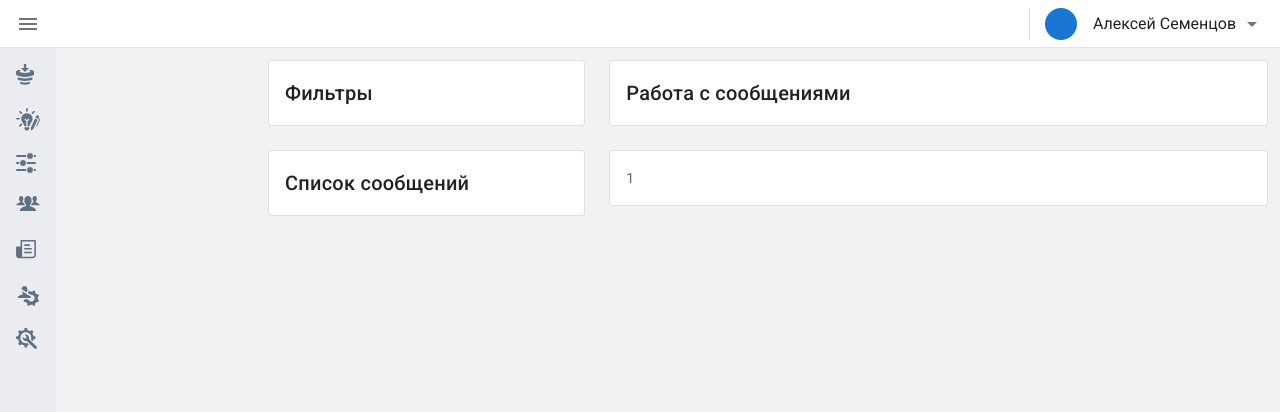
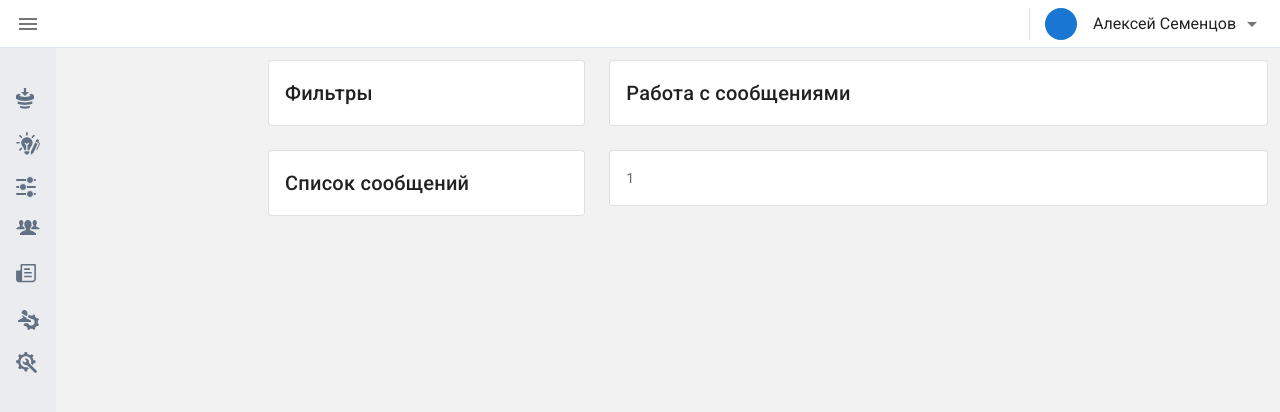
Before and after one commit to semencov-ogievskiq/dialog, a Vue app: page / in a window 1280 px wide. Shown: the top 412 px of the page. Built offline with nearby package versions, Linux system fonts and the light colour scheme.

Commit message:
refactor: Добавить padding-top Sidebar

```diff
--- a/src/components/Sidebar.vue
+++ b/src/components/Sidebar.vue
@@ -9,6 +9,7 @@
       <v-list
           nav
           dense
+          class="pt-8"
         >
           <v-list-item link>
             <v-list-item-icon>
```
